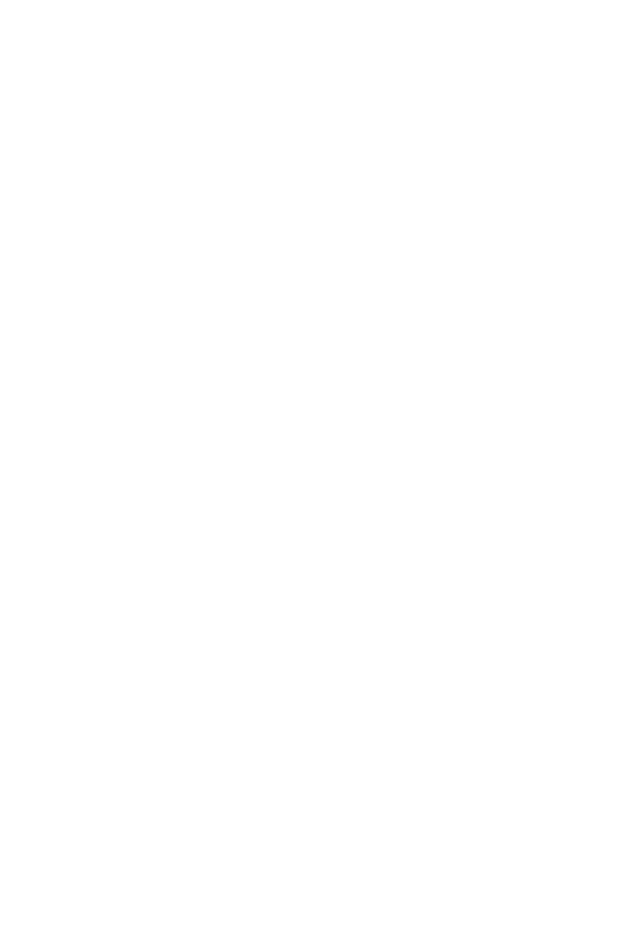
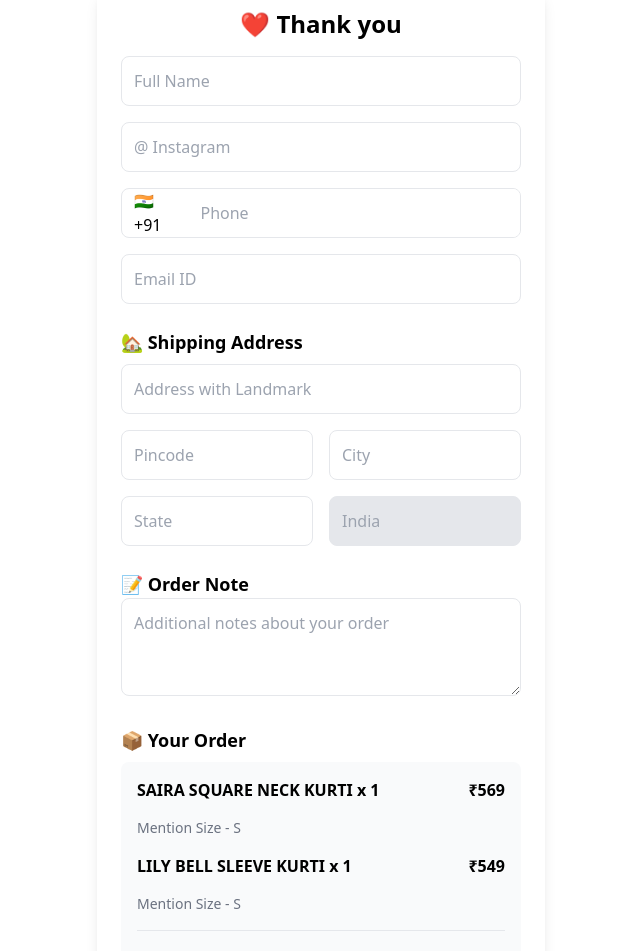
Before and after one commit to HarshIT01001000/genzaire, a React (Vite) app: page /UserDetalis in a window 1280 px wide. Before the commit this address had no page. Shown: the part 120-1071 px from the top of the page, without its empty margins (319-959 px from the left). Before the commit the page ends 800 px from the top, so only its background shows below. Built offline with nearby package versions, Linux system fonts and the light colour scheme; a web font is replaced by a local one.

Commit message:
checkout added

```diff
--- a/src/components/HomePage/AddedItems.jsx
+++ b/src/components/HomePage/AddedItems.jsx
@@ -1,5 +1,6 @@
 import React from "react";
 import { useCart } from "../../context/CartContext";
+import { Link } from "react-router-dom";
 
 function AddedItems() {
   const { cart, removeFromCart } = useCart(); // Get cart items and remove function
@@ -15,6 +16,7 @@
           Your cart is empty. Start shopping now! 🛍️
         </p>
       ) : (
+       <>
         <div className="container mx-auto">
           <div className="grid grid-cols-1 sm:grid-cols-2 lg:grid-cols-3 gap-8">
             {cart.map((item) => (
@@ -52,6 +54,13 @@
             ))}
           </div>
         </div>
+
+        <div className=" flex justify-center items-center mt-14">
+          <Link to={'/UserDetalis'}><button className="btn btn-wide bg-black text-white hover:text-black ">Ckeck Out</button>
+          </Link>
+        </div>
+       </>
+
       )}
     </div>
   );
--- a/src/components/HomePage/BestSAeller.jsx
+++ b/src/components/HomePage/BestSAeller.jsx
@@ -38,23 +38,26 @@
     ];
   return (
     <>
-    <div  className={`items-center hero transition-opacity duration-1000  md:mt-0 mt-10 ${
+    <div className="relative hero md:h-full h-[50rem] overflow-hidden flex justify-center items-center">
+    <div  className={` p-2 flex flex-col items-center hero transition-opacity duration-1000  md:mt-0 mt-10 ${
           showContent ? "opacity-100" : "opacity-0"
         }`}>
       {/* Section Heading */}
-      <h1 className="text-center text-[3rem] md:text-[4rem] font-bold font-jersey mt-[-111rem]  md:mt-[-33rem]">
+      <h1 className="text-center text-[3rem] md:text-[4rem] font-bold font-jersey  relative z-10 mt-6">
         Best Seller
       </h1>
-      <div className="flex flex-col md:flex-row justify-center items-center md:space-x-4 lg:space-x-10 mt-20 md:mt-[9rem] px-4 md:px-8 lg:px-16">
-      {products.map((product) => (
-  <FeaturedCollectionCard
-    key={product.id}
-    {...product}
-    onAddToCart={() => addToCart(product)} // Pass function to add item to cart
-  />
-))}
 
+      <div className="carousel carousel-center space-x-2 md:space-x-4 p-4  rounded-box mt-10 relative z-0">
+        {products.map((product) => (
+          <div key={product.id} className="carousel-item">
+            <FeaturedCollectionCard
+              {...product}
+              onAddToCart={() => addToCart(product)}
+            />
+          </div>
+        ))}
       </div>
+    </div>
     </div>
       <style jsx>{`
         @tailwind utilities;
--- a/src/components/HomePage/FeaturedCollection.jsx
+++ b/src/components/HomePage/FeaturedCollection.jsx
@@ -38,20 +38,22 @@
   ];
 
   return (
-    <div className={`items-center hero transition-opacity duration-1000 ${showContent ? "opacity-100" : "opacity-0"}`}>
-      <h1 className="text-center text-[3rem] md:text-[4rem] font-bold font-jersey mt-[-106.9rem] md:mt-[-32rem]">
+    <div className="relative hero md:h-full h-[50rem] overflow-hidden  flex justify-center items-center">
+    <div className={`relative p-2 flex flex-col items-center hero transition-opacity duration-1000 ${showContent ? "opacity-100" : "opacity-0"}`}>
+      <h1 className="text-center text-[3rem] md:text-[4rem] font-bold font-jersey  relative z-10 mt-6">
         Featured Collection
       </h1>
 
-      <div className="flex flex-col md:flex-row justify-center items-center md:space-x-4 lg:space-x-10 mt-20 md:mt-[9rem] px-4 md:px-8 lg:px-16">
+      <div className="carousel carousel-center  space-x-2 md:space-x-4  rounded-box mt-10 relative z-0">
         {products.map((product) => (
-          <FeaturedCollectionCard
-            key={product.id}
-            //spread operator
-            {...product}
-            onAddToCart={() => addToCart(product)} // Pass function to add item to cart
-          />
+          <div key={product.id} className="carousel-item">
+            <FeaturedCollectionCard
+              {...product}
+              onAddToCart={() => addToCart(product)}
+            />
+          </div>
         ))}
+      </div>
       </div>
     </div>
   );
--- /dev/null
+++ b/src/components/HomePage/UserDetalis.jsx
@@ -0,0 +1,101 @@
+import React from "react";
+
+const UserDetails = () => {
+  return (
+    <div className="flex justify-center items-center min-h-screen mt-10 mb-10 text-black">
+      <div className="w-full max-w-md bg-white p-6 rounded-2xl shadow-lg">
+        <h2 className="text-2xl font-bold text-center mb-4">❤️ Thank you</h2>
+
+        {/* user detalis */}
+        <div className="space-y-4">
+          <input
+            type="text"
+            placeholder="Full Name"
+            className="w-full p-3 border rounded-lg focus:outline-none focus:ring-2 focus:ring-blue-500"
+          />
+          <input
+            type="text"
+            placeholder="@ Instagram"
+            className="w-full p-3 border rounded-lg focus:outline-none focus:ring-2 focus:ring-blue-500"
+          />
+          <div className="flex items-center border rounded-lg overflow-hidden">
+            <span className="px-3">🇮🇳 +91</span>
+            <input
+              type="text"
+              placeholder="Phone"
+              className="w-full p-3 focus:outline-none"
+            />
+          </div>
+          <input
+            type="email"
+            placeholder="Email ID"
+            className="w-full p-3 border rounded-lg focus:outline-none focus:ring-2 focus:ring-blue-500"
+          />
+        </div>
+
+        {/* user address detalis */}
+        <h3 className="text-lg font-bold mt-6 flex items-center">🏡 Shipping Address</h3>
+        <div className="space-y-4 mt-2">
+          <input
+            type="text"
+            placeholder="Address with Landmark"
+            className="w-full p-3 border rounded-lg focus:outline-none focus:ring-2 focus:ring-blue-500"
+          />
+          <div className="grid grid-cols-2 gap-4">
+            <input
+              type="text"
+              placeholder="Pincode"
+              className="w-full p-3 border rounded-lg focus:outline-none focus:ring-2 focus:ring-blue-500"
+            />
+            <input
+              type="text"
+              placeholder="City"
+              className="w-full p-3 border rounded-lg focus:outline-none focus:ring-2 focus:ring-blue-500"
+            />
+          </div>
+          <div className="grid grid-cols-2 gap-4">
+            <input
+              type="text"
+              placeholder="State"
+              className="w-full p-3 border rounded-lg focus:outline-none focus:ring-2 focus:ring-blue-500"
+            />
+            <input
+              type="text"
+              placeholder="India"
+              readOnly
+              className="w-full p-3 border rounded-lg bg-gray-200 cursor-not-allowed"
+            />
+          </div>
+        </div>
+
+        {/* note */}
+        <h3 className="text-lg font-bold mt-6 flex items-center">📝 Order Note</h3>
+        <textarea
+          className="w-full p-3 border rounded-lg focus:outline-none focus:ring-2 focus:ring-blue-500"
+          placeholder="Additional notes about your order"
+          rows="3"
+        ></textarea>
+
+        {/* order info */}
+        <h3 className="text-lg font-bold mt-6 flex items-center">📦 Your Order</h3>
+        <div className="mt-2 bg-gray-50 p-4 rounded-lg space-y-4">
+          <p className="font-semibold">SAIRA SQUARE NECK KURTI x 1 <span className="float-right">₹569</span></p>
+          <p className="text-sm text-gray-500">Mention Size - S</p>
+          <p className="font-semibold mt-2">LILY BELL SLEEVE KURTI x 1 <span className="float-right">₹549</span></p>
+          <p className="text-sm text-gray-500">Mention Size - S</p>
+          <hr className="my-2" />
+          <p className="font-semibold">Shipping Fee <span className="float-right">₹0</span></p>
+          <p className="font-semibold">Payment Processing Fee <span className="float-right">₹13.42</span></p>
+          <hr className="my-2" />
+          <p className="text-xl font-bold">Total <span className="float-right">₹1131.42</span></p>
+        </div>
+
+        <button className="w-full mt-4 p-3 bg-black text-white rounded-lg font-semibold hover:bg-base-300 hover:text-black">
+          Proceed to Pay ₹1131.42
+        </button>
+      </div>
+    </div>
+  );
+};
+
+export default UserDetails;
--- a/src/main.jsx
+++ b/src/main.jsx
@@ -11,6 +11,7 @@
 import PageBuyCart from './components/ProductsReuseableCompo/PageBuyCart.jsx';
 import AddedItems from './components/HomePage/AddedItems.jsx';
 import { CartProvider } from './context/CartContext.jsx';
+import UserDetails from './components/HomePage/UserDetalis.jsx';
 
 createRoot(document.getElementById('root')).render(
   <StrictMode>
@@ -25,6 +26,7 @@
       <Route path='/Form' element={<OrderPage></OrderPage>}></Route>
       <Route path='/PageBuyCart' element={<PageBuyCart></PageBuyCart>}></Route>
       <Route path='/AddedItems' element={<AddedItems></AddedItems>}></Route>
+      <Route path='/UserDetalis' element={<UserDetails></UserDetails>}></Route>
     </Route>
   </Routes>
 </Router>
```
